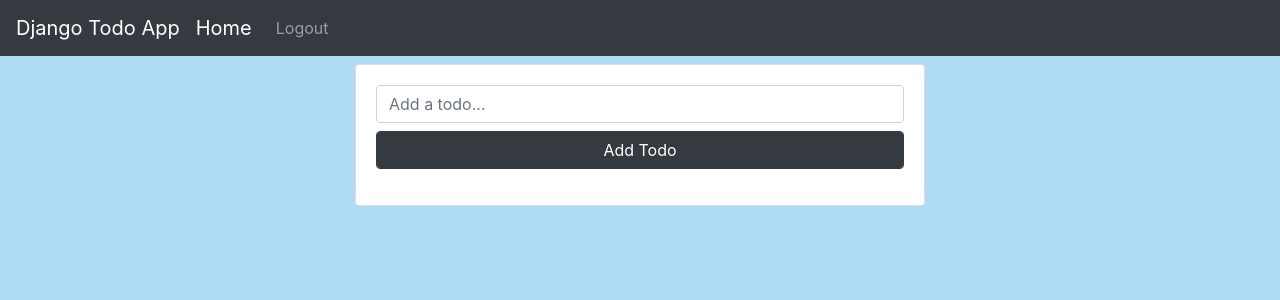
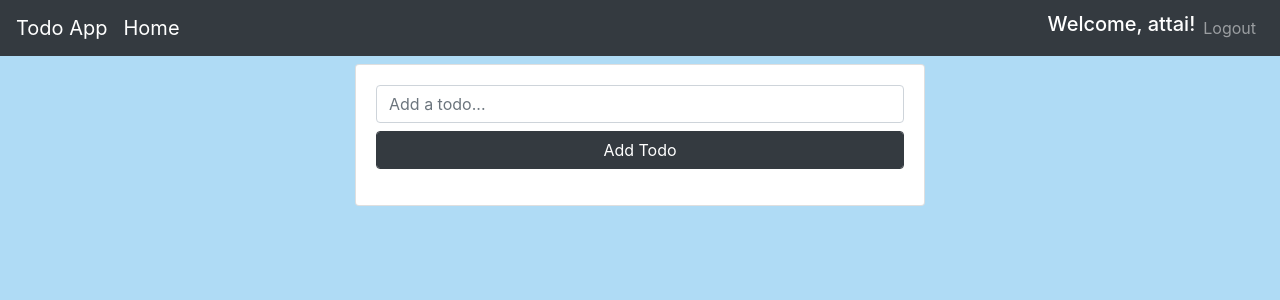
Before and after one commit to DonAttai/todo-app, a Django app: page / in a window 1280 px wide. Shown: the top 300 px of the page. Run offline with Django 3.2, Linux system fonts and the light colour scheme; a user stored in the database is signed in; data comes from the database, SQL or seed files in the repository; data that the repository does not hold is empty; some libraries are stand-ins or nearby versions.

Commit message:
modified tasks_view to add user specific pages and data

```diff
--- a/tasks/forms.py
+++ b/tasks/forms.py
@@ -10,4 +10,4 @@ class TodoForm(forms.ModelForm):
 
     class Meta:
         model = Todo
-        fields = '__all__'
+        fields = ['title', 'completed', ]
--- a/tasks/models.py
+++ b/tasks/models.py
@@ -1,10 +1,12 @@
 from django.db import models
+from django.contrib.auth.models import User
+
 
 # Create your models here.
 class Todo(models.Model):
+    user = models.ForeignKey(User, on_delete=models.CASCADE, blank=True, null=True)
     title = models.CharField(max_length=200, default='')
     completed = models.BooleanField(default=False)
-    created_at = models.DateTimeField(auto_now_add=True)
 
 
     def __str__(self):
--- a/tasks/templates/tasks/base.html
+++ b/tasks/templates/tasks/base.html
@@ -1,5 +1,6 @@
 {% load static %}
 
+{% load crispy_forms_tags %}
 
 <!DOCTYPE html>
 <html lang="en">
--- a/tasks/templates/tasks/index.html
+++ b/tasks/templates/tasks/index.html
@@ -18,7 +18,7 @@
                 <ul class="list-group">
                     {% for todo in todos%}
                         <li class="list-group-item list-group-item-dark mb-2">
-                            {% if task.completed == True %}
+                            {% if todo.completed == True %}
                                 <strike>{{todo}}</strike>
                             {% else %}
                                 <span>{{todo}}</span>
--- a/tasks/templates/tasks/navbar.html
+++ b/tasks/templates/tasks/navbar.html
@@ -3,20 +3,26 @@
     <span class="navbar-toggler-icon"></span>
   </button>
   <div class="collapse navbar-collapse" id="collapse-target">
-    <ul class="navbar-nav">
       {% if user.is_authenticated %}
-
+      <ul class="navbar-nav navbar-right">
         <li class="navbar-item">
-            <a class="navbar-brand" href="{% url 'index' %}">Django Todo App</a>
+            <a class="navbar-brand" href="{% url 'index' %}">Todo App</a>
         </li>
         <li class="navbar-item">
           <a class="navbar-brand" href="{% url 'index' %}">Home</a>
-      </li>
+        </li>
+      </ul>
+      <div class="float-right form-inline my-2 my-lg-0 text-white ml-auto">
+        <h5>Welcome, {{request.user}}!</h5>
+      </div>
+      <ul class="navbar-nav">
         <li class="nav-item">
           <a class="nav-link" href="{% url 'logout' %}">Logout</a>
         </li>
+      </ul>
+
       {% else %}
-          <ul class="navbar-nav">
+          <ul class="navbar-nav navbar-right">
             <li class="nav-item">
               <a class="nav-link" href="{% url 'register' %}">Register</a>
             </li>
@@ -25,9 +31,6 @@
             </li> -->
           </ul>
       {% endif %}
-
-
-    </ul>
   </div>
 
 </nav>
--- a/tasks/views.py
+++ b/tasks/views.py
@@ -9,13 +9,15 @@ from .forms import TodoForm
 
 @login_required(login_url='login')
 def index(request):
-    todos = Todo.objects.all()
-    form = TodoForm
+    todos = Todo.objects.filter(user=request.user)
+    form = TodoForm()
 
     if request.method == 'POST':
         form = TodoForm(request.POST)
         if form.is_valid():
-            form.save()
+            instance = form.save()
+            instance.user = request.user
+            instance.save()
         return redirect('/')
 
 
@@ -23,7 +25,7 @@ def index(request):
     return render(request, 'tasks/index.html', context)
 
 
-
+@login_required(login_url='login')
 def update(request, pk):
     todo = Todo.objects.get(id=pk)
 
@@ -40,6 +42,8 @@ def update(request, pk):
 
     return render(request, 'tasks/update.html', context)
 
+
+@login_required(login_url='login')
 def delete(request, pk):
     todo = Todo.objects.get(id=pk)
 
--- a/users/templates/users/login.html
+++ b/users/templates/users/login.html
@@ -8,7 +8,7 @@
     <div class="col-6">
         <div class="card w-75 mx-auto">
             <div class="card-body">
-                <p class="text-center"> <strong>Log In</strong></p>
+                <p> <strong>Log In</strong></p>
                 <form method="POST" action="" autocomplete="off">
                     {% csrf_token %}
                     {{ form|crispy }}
--- a/users/templates/users/register.html
+++ b/users/templates/users/register.html
@@ -8,7 +8,7 @@
     <div class="col-10">
         <div class="card w-50 mx-auto">
             <div class="card-body mt-0">
-                <h5 class="text-center">Register</h5>
+                <h5>Register</h5>
                 <form method="POST" action="" autocomplete="off">
                     {% csrf_token %}
                     {{ form|crispy }}
```
Also changed, not shown: db.sqlite3, tasks/migrations/0003_todo_user.py (added), tasks/migrations/0004_remove_todo_created_at.py (added), tasks/migrations/0005_auto_20200811_2112.py (added), tasks/migrations/0006_auto_20200811_2127.py (added).
